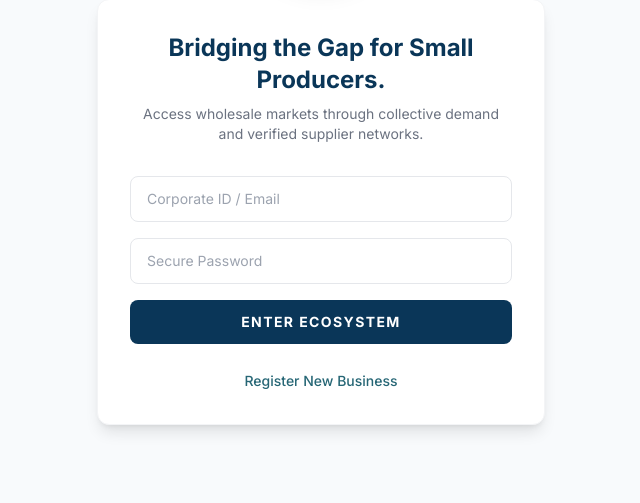
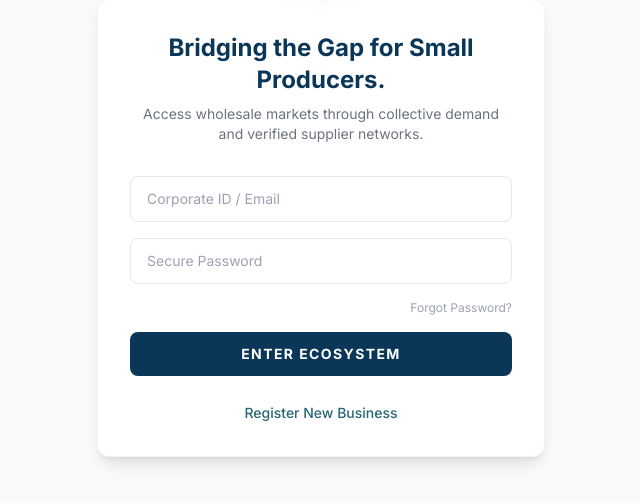
Before and after one commit to NesmaAh-16/ScaleBridge_B2B_Platform, a Django app: page /accounts/login/ in a window 1280 px wide. Shown: the part 209-712 px from the top of the page, without its empty margins (319-959 px from the left). Run offline with Django 5.2, Linux system fonts and the light colour scheme; some libraries are stand-ins or nearby versions.

Commit message:
Implement professional Forgot Password strategy with Gmail SMTP

```diff
--- a/accounts/templates/accounts/login.html
+++ b/accounts/templates/accounts/login.html
@@ -1,32 +1,33 @@
-{% extends 'auth_base.html' %}
-{% load static %}
-
-{% block title %}Login{% endblock %}
-
-{% block content %}
+{% extends 'auth_base.html' %} {% load static %}
+{% block title %}Login{%endblock %} {% block content %}
 
 <div class="min-h-screen bg-sb-light">
-
   <!-- Navy header band -->
   <div class="bg-sb-navy h-24 w-full"></div>
 
   <!-- Logo overlapping header → card, sitting in a white circle -->
   <div class="flex justify-center -mt-20 relative z-10">
     <div class="bg-white rounded-full p-3 shadow-xl">
-            <img src="{% static 'imgs/logo.png' %}" alt="ScaleBridge" class="h-36 w-36 object-contain rounded-full">
+      <img
+        src="{% static 'imgs/logo.png' %}"
+        alt="ScaleBridge"
+        class="h-36 w-36 object-contain rounded-full"
+      />
     </div>
   </div>
 
   <!-- Login Card -->
   <div class="flex justify-center px-4 pb-24 mt-6">
-        <div class="bg-white w-full max-w-md rounded-xl shadow-lg border border-gray-100">
+    <div
+      class="bg-white w-full max-w-md rounded-xl shadow-lg border border-gray-100"
+    >
       <div class="p-8">
-
         <h2 class="text-2xl font-bold text-sb-navy text-center mb-2">
           Bridging the Gap for Small Producers.
         </h2>
         <p class="text-gray-500 text-sm text-center mb-8">
-                    Access wholesale markets through collective demand and verified supplier networks.
+          Access wholesale markets through collective demand and verified
+          supplier networks.
         </p>
 
         <form method="post" novalidate class="space-y-4">
@@ -39,12 +40,12 @@
               id="{{ form.username.id_for_label }}"
               placeholder="Corporate ID / Email"
               value="{{ form.username.value|default:'' }}"
-                            class="w-full px-4 py-3 rounded-lg border border-gray-200 bg-sb-light text-gray-700
-                                   placeholder-gray-400 text-sm focus:outline-none focus:ring-2
-                                   focus:ring-sb-teal focus:border-transparent transition"
-                        >
+              class="w-full px-4 py-3 rounded-lg border border-gray-200 bg-sb-light text-gray-700 placeholder-gray-400 text-sm focus:outline-none focus:ring-2 focus:ring-sb-teal focus:border-transparent transition"
+            />
             {% if form.username.errors %}
-                            <p class="text-red-500 text-xs mt-1">{{ form.username.errors.0 }}</p>
+            <p class="text-red-500 text-xs mt-1">
+              {{ form.username.errors.0 }}
+            </p>
             {% endif %}
           </div>
 
@@ -55,13 +56,21 @@
               name="{{ form.password.html_name }}"
               id="{{ form.password.id_for_label }}"
               placeholder="Secure Password"
-                            class="w-full px-4 py-3 rounded-lg border border-gray-200 bg-sb-light text-gray-700
-                                   placeholder-gray-400 text-sm focus:outline-none focus:ring-2
-                                   focus:ring-sb-teal focus:border-transparent transition"
+              class="w-full px-4 py-3 rounded-lg border border-gray-200 bg-sb-light text-gray-700 placeholder-gray-400 text-sm focus:outline-none focus:ring-2 focus:ring-sb-teal focus:border-transparent transition"
+            />
+            {% if form.password.errors %}
+            <p class="text-red-500 text-xs mt-1">
+              {{ form.password.errors.0 }}
+            </p>
+            {% endif %}
+          </div>
+          <div class="flex justify-end -mt-2">
+            <a
+              href="{% url 'accounts:password_reset' %}"
+              class="text-xs text-gray-400 hover:text-sb-teal transition-colors"
             >
-                        {% if form.password.errors %}
-                            <p class="text-red-500 text-xs mt-1">{{ form.password.errors.0 }}</p>
-                        {% endif %}
+              Forgot Password?
+            </a>
           </div>
 
           <!-- Non-field errors -->
@@ -76,25 +85,24 @@
           <!-- Submit -->
           <button
             type="submit"
-                        class="w-full bg-sb-navy text-white font-bold py-3 rounded-lg tracking-widest text-sm
-                               hover:bg-sb-teal transition-colors duration-200 mt-2"
+            class="w-full bg-sb-navy text-white font-bold py-3 rounded-lg tracking-widest text-sm hover:bg-sb-teal transition-colors duration-200 mt-2"
           >
             ENTER ECOSYSTEM
           </button>
 
           <!-- Register link -->
           <div class="text-center pt-2">
-                        <a href="{% url 'accounts:register' %}"
-                           class="text-sb-teal text-sm font-medium hover:text-sb-navy transition-colors">
+            <a
+              href="{% url 'accounts:register' %}"
+              class="text-sb-teal text-sm font-medium hover:text-sb-navy transition-colors"
+            >
               Register New Business
             </a>
           </div>
-
         </form>
       </div>
     </div>
   </div>
-
 </div>
 
 {% endblock %}
--- a/accounts/urls.py
+++ b/accounts/urls.py
@@ -1,4 +1,5 @@
 from django.urls import path
+from django.contrib.auth import views as auth_views
 from . import views
 
 app_name = 'accounts'
@@ -12,4 +13,32 @@ urlpatterns = [
     path('dashboard/admin/', views.admin_dashboard_view, name='admin_dashboard'),
     path('dashboard/business/', views.business_dashboard_view, name='business_dashboard'),
     path('business/profile/', views.business_profile, name='business_profile'),
+
+   # accounts/urls.py
+
+path('password-reset/',
+    auth_views.PasswordResetView.as_view(
+        template_name='accounts/password_reset_form.html',
+        # This is for the plain text fallback (required)
+        email_template_name='accounts/password_reset_email.html',
+        # This is for your beautiful HTML version
+        html_email_template_name='accounts/password_reset_email.html',
+        success_url='/accounts/password-reset/done/'
+    ),
+    name='password_reset'),
+
+    path('password-reset/done/',
+        auth_views.PasswordResetDoneView.as_view(template_name='accounts/password_reset_done.html'),
+        name='password_reset_done'),
+
+    path('password-reset-complete/',
+        auth_views.PasswordResetCompleteView.as_view(template_name='accounts/password_reset_complete.html'),
+        name='password_reset_complete'),
+
+    path('password-reset-confirm/<uidb64>/<token>/',
+    auth_views.PasswordResetConfirmView.as_view(
+        template_name='accounts/password_reset_confirm.html',
+        success_url='/accounts/password-reset-complete/' # <--- ADD THIS LINE
+    ),
+    name='password_reset_confirm'),
 ]
--- a/accounts/views.py
+++ b/accounts/views.py
@@ -202,3 +202,28 @@ def business_dashboard_view(request):
         'notifications': notifications,
         'unread_count': unread_count,
     })
+
+from django.contrib.auth import views as auth_views
+from django.urls import reverse_lazy
+from django.contrib import messages
+
+class ScaleBridgePasswordResetView(auth_views.PasswordResetView):
+    template_name = 'accounts/password_reset_form.html'
+    email_template_name = 'accounts/password_reset_email.html'
+    subject_template_name = 'accounts/password_reset_subject.txt'
+    success_url = reverse_lazy('accounts:password_reset_done')
+
+    def form_valid(self, form):
+        # Professional Touch: Log that a reset was requested (helpful for debugging)
+        opts = {
+            'use_https': self.request.is_secure(),
+            'token_generator': self.token_generator,
+            'from_email': self.from_email,
+            'email_template_name': self.email_template_name,
+            'subject_template_name': self.subject_template_name,
+            'request': self.request,
+            'html_email_template_name': 'accounts/password_reset_email_html.html', # Send professional HTML email
+        }
+        form.save(**opts)
+        messages.info(self.request, "If an account exists with that email, a reset link has been sent.")
+        return super().form_valid(form)
--- a/templates/auth_base.html
+++ b/templates/auth_base.html
@@ -1,15 +1,12 @@
 {% load static %}
-<!doctype html>
+<!DOCTYPE html>
 <html lang="en">
   <head>
     <meta charset="UTF-8" />
     <meta name="viewport" content="width=device-width, initial-scale=1.0" />
     <title>ScaleBridge | {% block title %}{% endblock %}</title>
 
-    <link
-      href="https://fonts.googleapis.com/css2?family=Inter:ital,opsz,wght@0,14..32,100..900;1,14..32,100..900&display=swap"
-      rel="stylesheet"
-    />
+    <link href="https://fonts.googleapis.com/css2?family=Inter:wght@100..900&display=swap" rel="stylesheet" />
     <script src="https://cdn.tailwindcss.com"></script>
     <script>
       tailwind.config = {
```
Also changed, not shown: accounts/templates/accounts/password_reset_complete.html (added, +22 -0 lines), accounts/templates/accounts/password_reset_confirm.html (added, +37 -0 lines), accounts/templates/accounts/password_reset_done.html (added, +22 -0 lines), accounts/templates/accounts/password_reset_email.html (added, +25 -0 lines), accounts/templates/accounts/password_reset_form.html (added, +45 -0 lines), core/settings.py (+13 -0 lines). Lines whose indentation alone changed are shown as unchanged.
